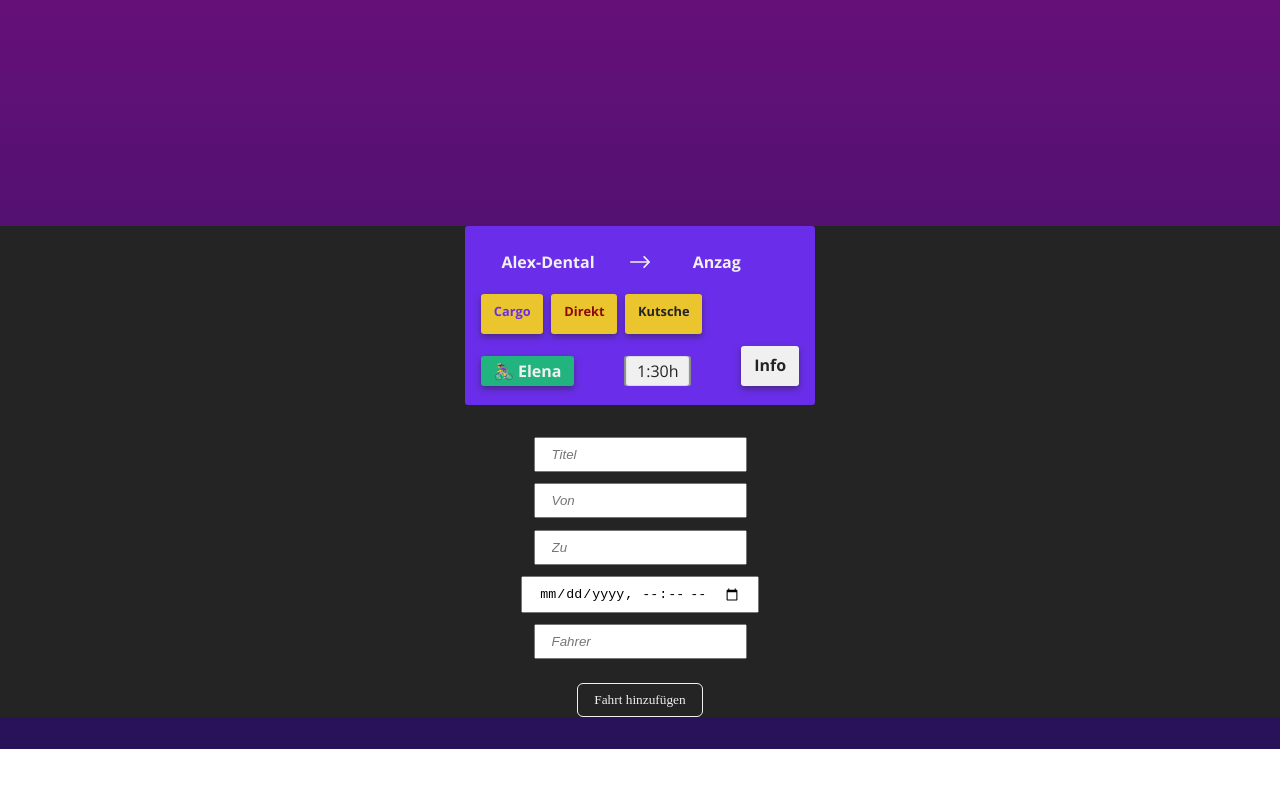
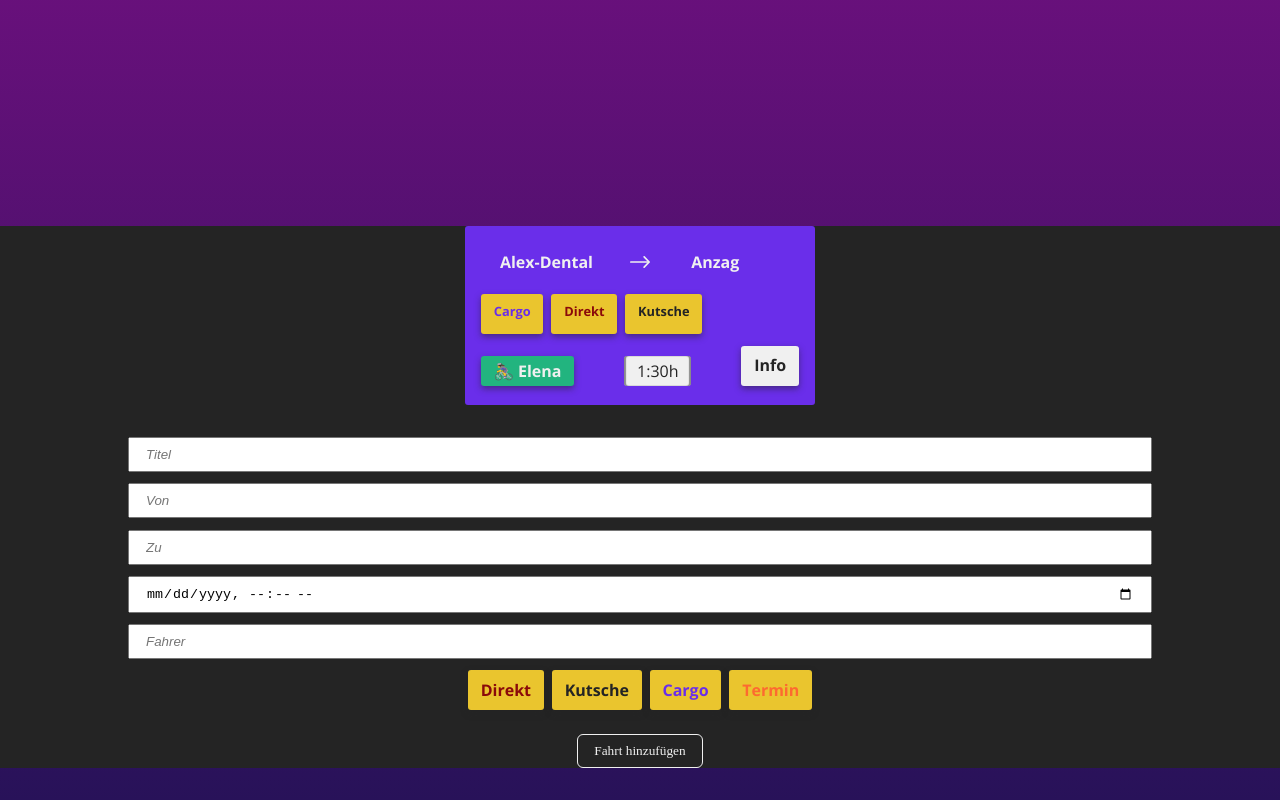
Before and after one commit to DiscoDevs/DispoDisco, a React (Create React App) app in the folder client/: page / in a window 1280 px wide. Shown: the part 670-1470 px from the top of the page. Before the commit the page ends 1419 px from the top, so only its background shows below. Built offline with nearby package versions, Linux system fonts and the light colour scheme; a web font is replaced by a local one.

Commit message:
:zap: Improve form

```diff
--- a/client/src/components/Badge.js
+++ b/client/src/components/Badge.js
@@ -23,7 +23,7 @@ const types = {
     color: "var(--direct)",
     label: "Direkt",
   },
-  termin: {
+  onTime: {
     color: "var(--onTime)",
     label: "Termin",
   },
--- a/client/src/components/Input.js
+++ b/client/src/components/Input.js
@@ -1,6 +1,7 @@
 import styled from "styled-components/macro";
 
 export const Input = styled.input`
+  width: 100%;
   padding: 0.5rem 1rem;
   ::placeholder {
     font-style: italic;
--- a/client/src/pages/AddRide.js
+++ b/client/src/pages/AddRide.js
@@ -32,6 +32,15 @@ const Form = styled.form`
   > :last-child {
     margin-top: 1.5rem;
   }
+  > div {
+    display: flex;
+    > * {
+      margin-right: 0.5rem;
+    }
+    > :last-child {
+      margin-right: 0;
+    }
+  }
 `;
 
 export default function AddRide() {
@@ -39,6 +48,7 @@ export default function AddRide() {
   const [start, setStart] = useState("");
   const [dest, setDest] = useState("");
   const [startDate, setStartDate] = useState("");
+  const [endDate, setEndDate] = useState("");
   const [rider, setRider] = useState("");
 
   return (
@@ -63,7 +73,7 @@ export default function AddRide() {
               start: start,
               dest: dest,
               startDate: startDate,
-              endDate: "2020-11-26T16:30",
+              endDate: endDate,
               weight: "light",
               priority: 0,
               type: "normal",
@@ -100,6 +110,12 @@ export default function AddRide() {
             value={rider}
             onChange={(event) => setRider(event.target.value)}
           />
+          <div>
+            <Badge type="direct" />
+            <Badge type="carriage" />
+            <Badge type="cargo" />
+            <Badge type="onTime" />
+          </div>
           <Button type="submit" design="addRide" label="Fahrt hinzufügen" />
         </Form>
       </ContentWrapper>
```
